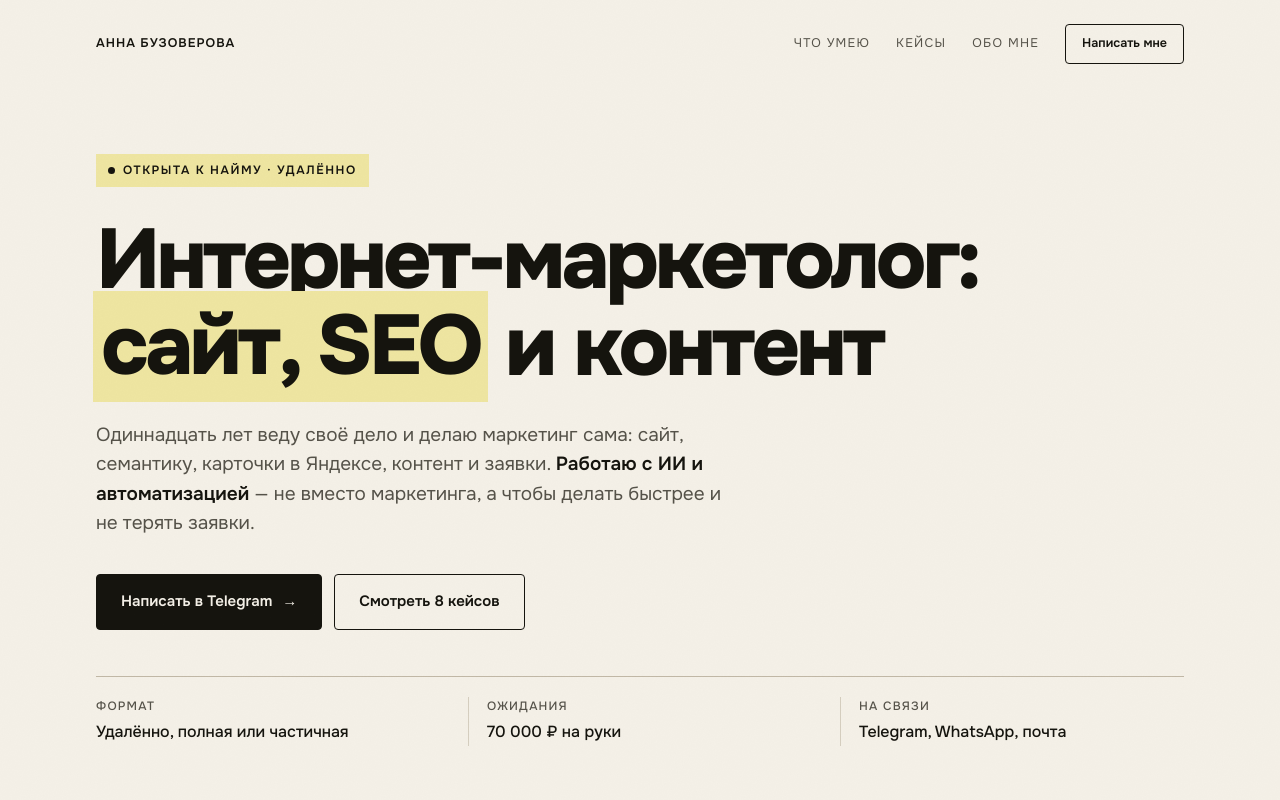
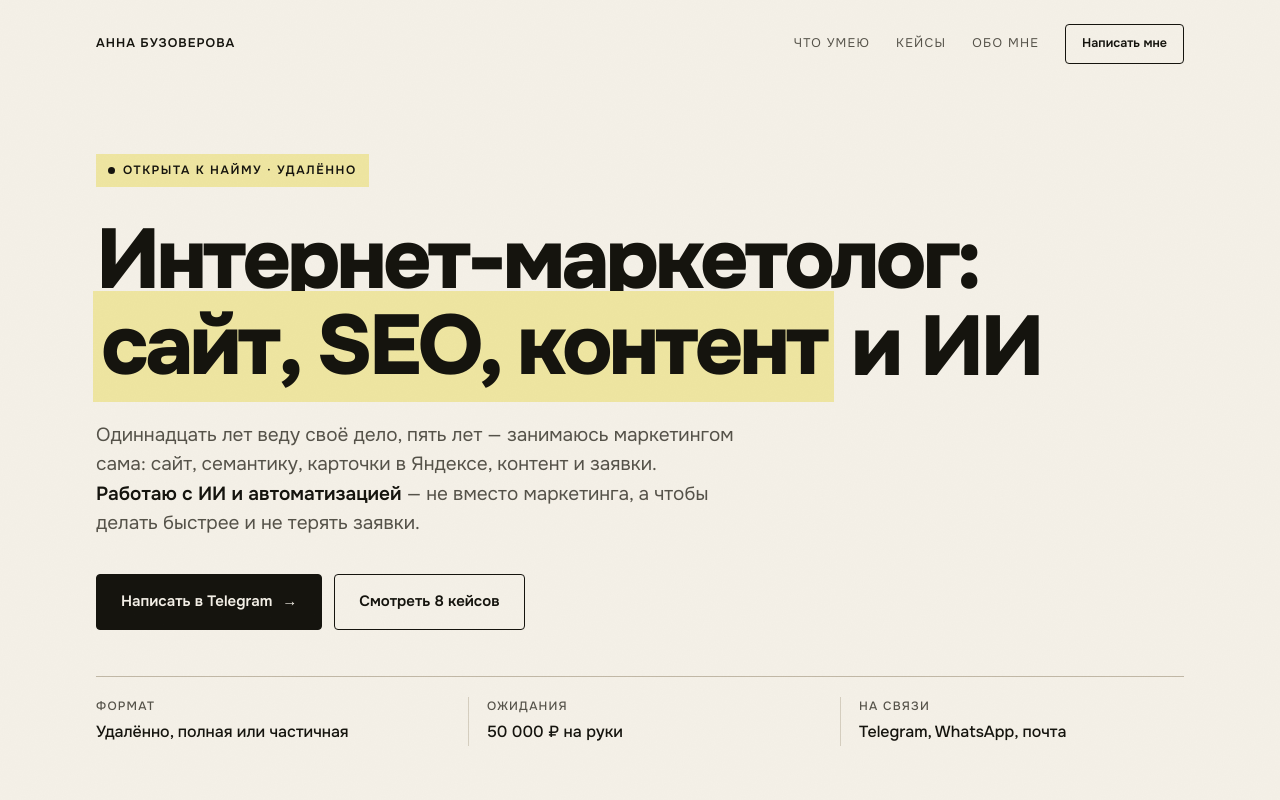
Before and after one commit to buzoverovaanna-art/portfolio, a plain HTML site: page index.html in a window 1280 px wide. Shown: the top 800 px of the page. Drawn offline with Linux system fonts and the light colour scheme.

Commit message:
Портфолио: выровнено с резюме — 50 000 ₽, руководитель своего дела, 5 лет маркетинга + 11 лет бизнеса, заголовок с ИИ

```diff
--- a/index.html
+++ b/index.html
@@ -3,10 +3,10 @@
 <head>
 <meta charset="UTF-8">
 <meta name="viewport" content="width=device-width, initial-scale=1.0">
-<title>Анна Бузоверова — интернет-маркетолог: сайт, SEO, контент, аналитика</title>
-<meta name="description" content="Интернет-маркетолог: сайт, SEO, контент и аналитика. Одиннадцать лет веду своё дело и делаю маркетинг сама. Ищу удалённую работу.">
+<title>Анна Бузоверова — интернет-маркетолог: сайт, SEO, контент, ИИ</title>
+<meta name="description" content="Интернет-маркетолог: сайт, SEO, контент и ИИ. Одиннадцать лет веду своё дело, пять лет — маркетинг сама. Ищу удалённую работу.">
 <meta property="og:title" content="Анна Бузоверова — интернет-маркетолог">
-<meta property="og:description" content="Сайт, SEO, контент, аналитика и ИИ-инструменты. Одиннадцать лет практики на своём деле. Ищу удалённую работу.">
+<meta property="og:description" content="Сайт, SEO, контент и ИИ-инструменты. Одиннадцать лет ведения своего бизнеса, пять лет практики в маркетинге. Ищу удалённую работу.">
 <meta property="og:type" content="website">
 <meta property="og:url" content="https://buzoverovaanna-art.github.io/portfolio/">
 <meta property="og:image" content="https://buzoverovaanna-art.github.io/portfolio/og-image.png">
@@ -294,8 +294,8 @@ footer{
     <div class="hero-grid">
       <div>
         <div class="chip"><i aria-hidden="true"></i>Открыта к найму · удалённо</div>
-        <h1>Интернет-маркетолог: <span class="hl">сайт, SEO</span> и контент</h1>
-        <p class="hero-sub">Одиннадцать лет веду своё дело и делаю маркетинг сама: сайт, семантику, карточки в Яндексе, контент и заявки. <strong>Работаю с ИИ и автоматизацией</strong> — не вместо маркетинга, а чтобы делать быстрее и не терять заявки.</p>
+        <h1>Интернет-маркетолог: <span class="hl">сайт, SEO, контент</span> и ИИ</h1>
+        <p class="hero-sub">Одиннадцать лет веду своё дело, пять лет — занимаюсь маркетингом сама: сайт, семантику, карточки в Яндексе, контент и заявки. <strong>Работаю с ИИ и автоматизацией</strong> — не вместо маркетинга, а чтобы делать быстрее и не терять заявки.</p>
         <div class="actions">
           <a class="btn dark" href="https://t.me/Annet_Shine" target="_blank" rel="noopener">Написать в Telegram <span class="ar" aria-hidden="true">→</span></a>
           <a class="btn" href="#cases">Смотреть 8 кейсов</a>
@@ -303,7 +303,7 @@ footer{
       </div>
       <aside class="hero-side" aria-label="Коротко о работе">
         <div><b>Формат</b><span>Удалённо, полная или частичная</span></div>
-        <div><b>Ожидания</b><span>70 000 ₽ на руки</span></div>
+        <div><b>Ожидания</b><span>50 000 ₽ на руки</span></div>
         <div><b>На связи</b><span>Telegram, WhatsApp, почта</span></div>
       </aside>
     </div>
@@ -497,7 +497,7 @@ footer{
     </div>
     <div class="about">
       <div class="about-text">
-        <p>Одиннадцать лет веду своё дело: услуги, обучение, клиенты, деньги. Поэтому смотрю на маркетинг как собственник — не «что красиво», а «что приносит заявки».</p>
+        <p>Одиннадцать лет веду своё дело: услуги, обучение, клиенты, деньги. Пять лет из них занимаюсь маркетингом сама. Поэтому смотрю на маркетинг как собственник — не «что красиво», а «что приносит заявки».</p>
         <p class="muted">Вела сама сайт, семантику, карточки, контент и рекламу. Научилась ставить задачу и проверять результат — в том числе когда исполнитель ИИ: от карточек в Яндекс.Бизнесе до таблиц-«CRM» и систем из ИИ-агентов.</p>
         <p class="muted">По образованию конфликтолог, училась менеджменту по персоналу. В 2021 году получила диплом интернет-маркетолога, в 2026-м прошла курс по вайб-кодингу на Claude Code.</p>
         <div class="tools">
@@ -505,7 +505,7 @@ footer{
         </div>
       </div>
       <div class="about-facts">
-        <div class="fact"><div class="f-when">2015 — сейчас</div><div class="f-what">Свой бизнес</div><div class="f-where">владелица, мастер, преподаватель</div></div>
+        <div class="fact"><div class="f-when">2015 — сейчас</div><div class="f-what">Свой бизнес</div><div class="f-where">руководитель своего дела, мастер, преподаватель</div></div>
         <div class="fact"><div class="f-when">2026</div><div class="f-what">Zerocoder</div><div class="f-where">вайб-кодинг на Claude Code, 36 часов</div></div>
         <div class="fact"><div class="f-when">2021</div><div class="f-what">Диплом интернет-маркетолога</div><div class="f-where">профессиональная переподготовка</div></div>
         <div class="fact"><div class="f-when">2007 — 2009</div><div class="f-what">Инженер-микробиолог</div><div class="f-where">анализы, отчётность, руководство сменой</div></div>
@@ -529,9 +529,9 @@ footer{
       <aside class="hire" aria-label="Условия">
         <div class="ok"><i aria-hidden="true"></i>Открыта к найму</div>
         <dl>
-          <div><dt>Должность</dt><dd>Интернет-маркетолог · SEO · контент</dd></div>
+          <div><dt>Должность</dt><dd>Интернет-маркетолог · SEO · контент · ИИ</dd></div>
           <div><dt>Формат</dt><dd>Удалённо, полная или частичная занятость</dd></div>
-          <div><dt>Ожидания</dt><dd>70 000 ₽ на руки</dd></div>
+          <div><dt>Ожидания</dt><dd>50 000 ₽ на руки</dd></div>
           <div><dt>Где нахожусь</dt><dd>Северск, часовой пояс +7</dd></div>
         </dl>
       </aside>
```
